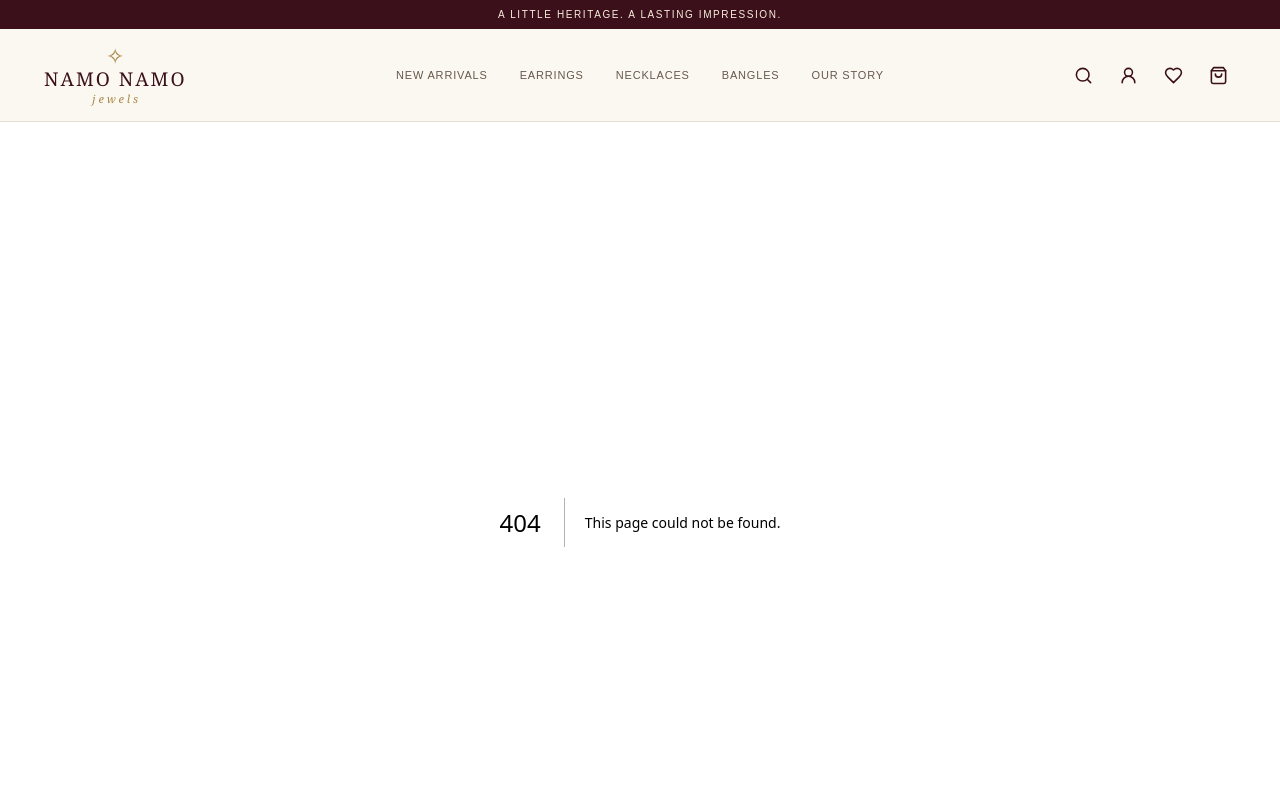
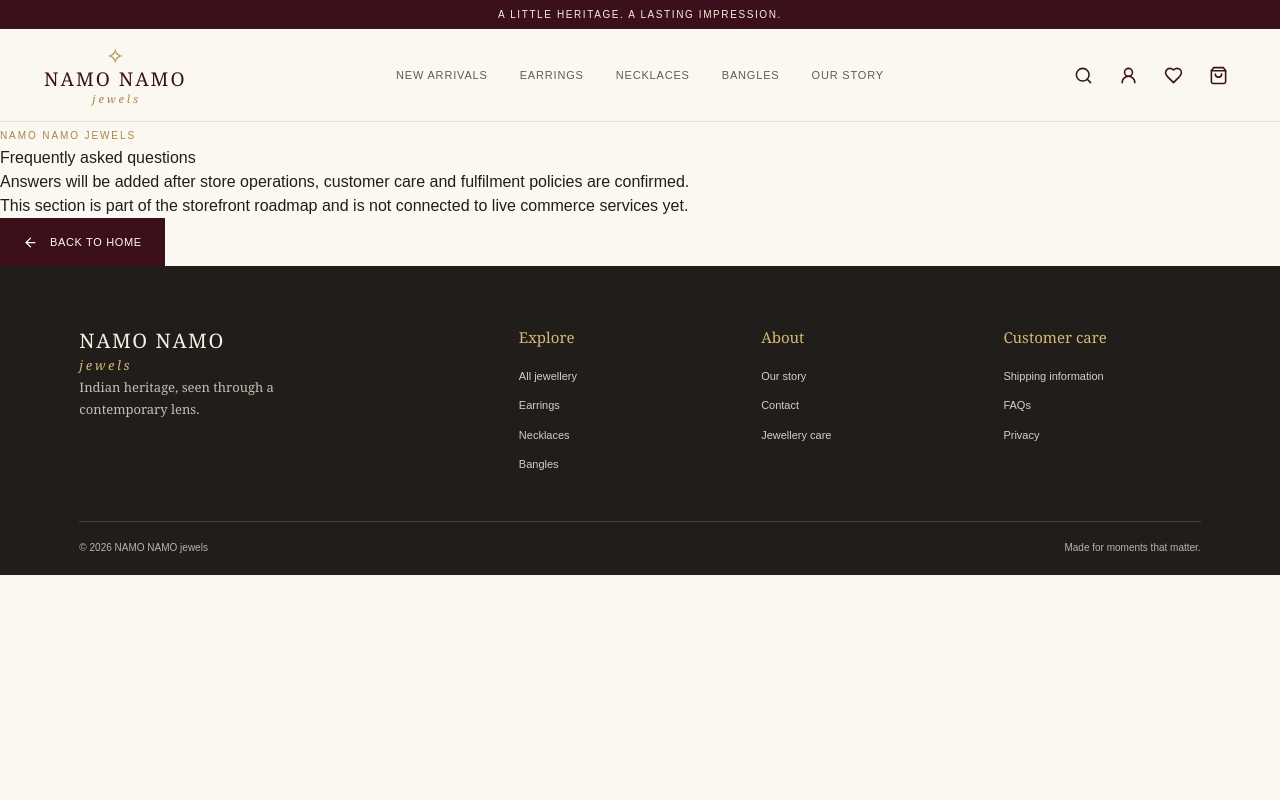
Before and after one commit to garvgola/luxury-traditional-jewelry-store, a Next.js app: page /faq in a window 1280 px wide. Before the commit this address had no page. Shown: the top 800 px of the page. Built offline with nearby package versions, Linux system fonts and the light colour scheme.

Commit message:
Add storefront route: src/app/faq/page.tsx

```diff
--- /dev/null
+++ b/src/app/faq/page.tsx
@@ -0,0 +1,4 @@
+import { ComingSoon } from "@/components/coming-soon";
+export default function FAQPage() {
+  return <ComingSoon title="Frequently asked questions" description="Answers will be added after store operations, customer care and fulfilment policies are confirmed." />;
+}
```
